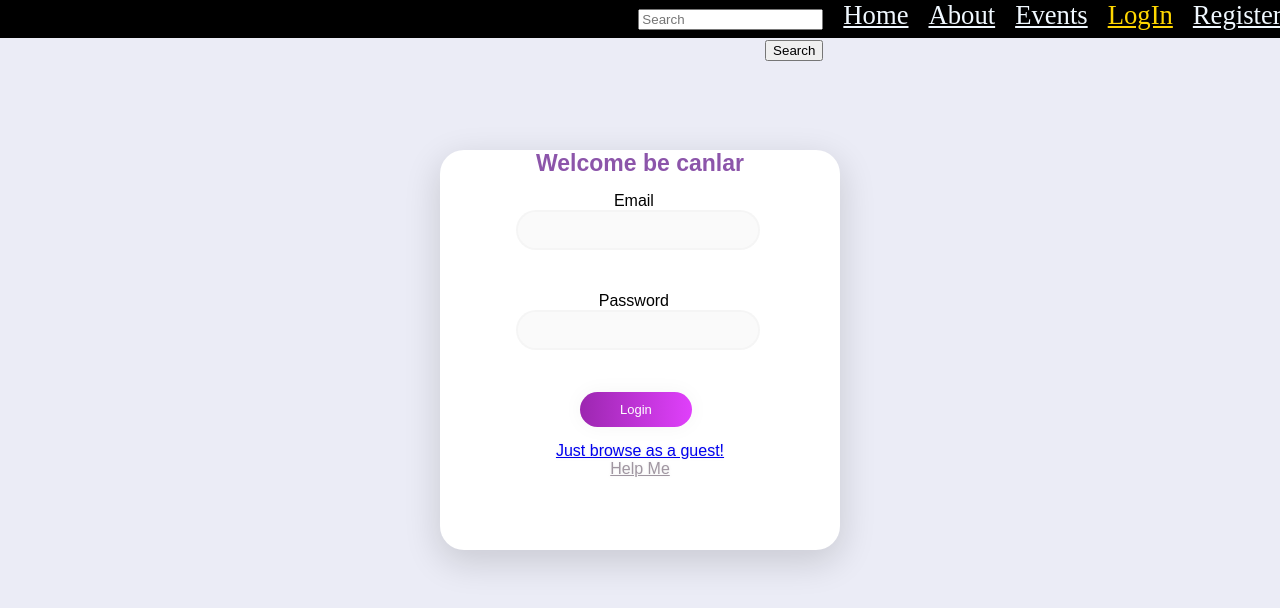
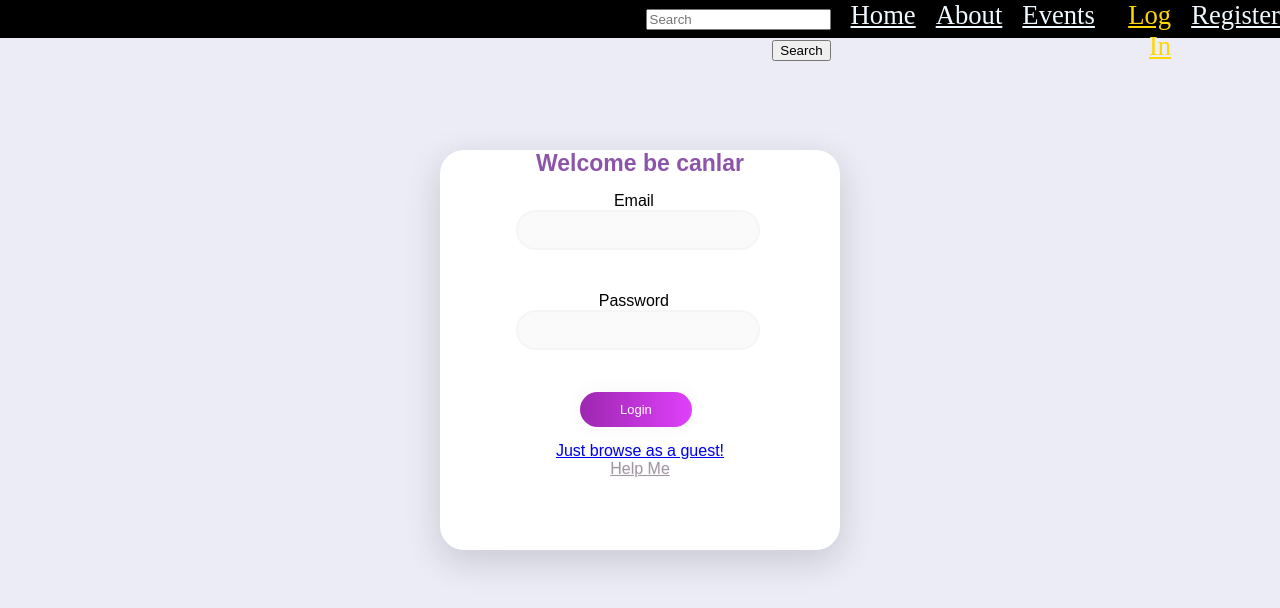
Before and after one commit to buseozkan/gibri, a React (Create React App) app: page /#/login in a window 1280 px wide. Shown: the top 608 px of the page. Built offline with nearby package versions, Linux system fonts and the light colour scheme.

Commit message:
navbarlogin

```diff
--- a/package.json
+++ b/package.json
@@ -22,6 +22,7 @@
     "react-router-dom": "^5.2.0",
     "react-scripts": "4.0.3",
     "styled-components": "^5.3.0",
+    "validator": "^3.43.0",
     "web-vitals": "^1.1.2"
   },
   "scripts": {
--- a/src/components/NavBar/navbar.js
+++ b/src/components/NavBar/navbar.js
@@ -45,7 +45,7 @@ const Navbar = () => {
           color: "gold",
         }}
       >
-        LogIn
+        Log In
       </NavLink>
       <NavLink
         className="Navigation1"
```
Also changed, not shown: 1 other file (tests, documents, lock files or other folders).
